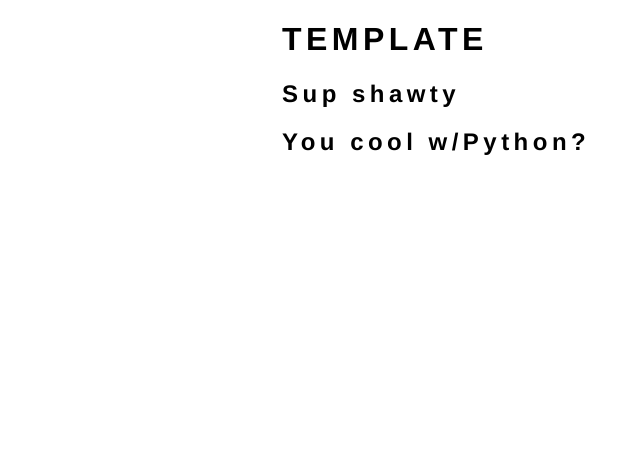
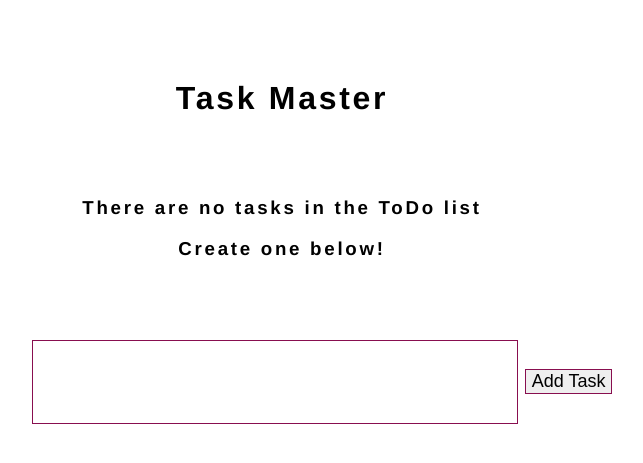
Before and after one commit to stall84/Flask_ToDo, a Flask app: page / in a window 1280 px wide. Shown: the top 463 px of the page, without its empty margins (358-1001 px from the left). Run offline with Flask 2, Linux system fonts and the light colour scheme; data that the repository does not hold is empty.

Commit message:
Completed Ver 1. Routes and logic added to app.py. sqlite db created. css styling completed. added update form page as well

```diff
--- a/app.py
+++ b/app.py
@@ -1,12 +1,96 @@
-from flask import Flask, render_template, url_for
+from flask import Flask, render_template, url_for, request, redirect
+from flask_sqlalchemy import SQLAlchemy
+from datetime import datetime
+
+###  CONFIG  ####
+#################
+app = Flask(__name__)
+app.config["SQLALCHEMY_DATABASE_URI"] = "sqlite:///test.db"
+db = SQLAlchemy(app)
+
+###  MODELS  ####
+#################
 
 
-app = Flask(__name__)
+class Todo(db.Model):
+    id = db.Column(db.Integer, primary_key=True)
+    content = db.Column(db.String(200), nullable=False)
+    date_created = db.Column(db.DateTime, default=datetime.utcnow)
+
+    def __repr__(self):
+        return "<Task %r>" % self.id
+
+###  ROUTES/CONTROLLERS  ####
+#############################
+
+# Root GET + POST
 
 
-@app.route("/")
+@app.route("/", methods=["POST", "GET"])
 def index():
-    return render_template("index.html")
+    # If post method comes through, assignt the request body portion with ID 'content' to local variable task_content
+    if request.method == "POST":
+        task_content = request.form["content"]
+        # Instantiate a new object of type Todo (modeled above).
+        # Set the new_task object of Todo type's field 'content' to incoming request content
+        new_task = Todo(content=task_content)
+        # Now push the new object/content to db in try/except block
+        try:
+            db.session.add(new_task)
+            db.session.commit()
+            return redirect("/")
+            # redirect to root route upon db commit
+        except:
+            return "There was an issue adding your task to database"
+    else:
+        # create local variable to hold query of database for all entries ordered by date created
+        tasks = Todo.query.order_by(Todo.date_created).all()
+        # return/pass that db query.all to the template
+        return render_template("index.html", tasks=tasks)
+
+# Delete route POST
+# Pass in unique pk id from todo table
+
+
+@app.route("/delete/<int:id>")
+# define a delete function for this route. pass in the todo-id coming off the route url
+def delete(id):
+    # create local variable to hold actual db entry of task to be deleted
+    # after querying db (Todo table like all here) for it. If not found: 404
+    task_to_delete = Todo.query.get_or_404(id)
+    # try/except block to handle deletion & re-render / redirect to root
+    try:
+        db.session.delete(task_to_delete)
+        db.session.commit()
+        return redirect("/")
+    except:
+        return "Error: Todo either not found or already deleted"
+
+
+# Update Route POST (Probably, technically should be PUT)
+# Again pass in unique ID of todo to be updated
+
+@app.route("/update/<int:id>", methods=["GET", "POST"])
+def update(id):
+    # create local variable to hold Todo table task object we're updating
+    task_to_update = Todo.query.get_or_404(id)
+    if request.method == "POST":
+        # IF a request comes in on the POST part of this route (If user clicks Update from Update Form)
+        # Then take the content submitted on that update form (input text) and
+        # set it equal to the Content field of the Todo-table object
+        # we queried for and set above (task_to_update).
+        task_to_update.content = request.form["content"]
+
+        try:
+            # No need to add since we're setting/assigning the content field of the Todo object/entry directly
+            # Just commit new object to db. This does a liiiitle magic because we don't have to specify
+            # the object being commited.. It must just keep track on its own
+            db.session.commit()
+            return redirect("/")
+        except:
+            return "Error Updating database todo task"
+    else:
+        return render_template("update.html", task=task_to_update)
 
 
 if __name__ == "__main__":
--- a/static/css/main.css
+++ b/static/css/main.css
@@ -1,13 +1,57 @@
 body {
   margin: 1em;
   font-family: "Franklin Gothic Medium", "Arial Narrow", Arial, sans-serif;
-  letter-spacing: 0.28em;
+  letter-spacing: 0.17em;
+}
+
+.content {
+  margin: 5em 3em 5em 3em;
 }
 
 header {
-  margin-left: 50%;
+  text-align: center;
 }
 
-#main-body-1 {
-  margin-left: 50%;
+#null-display {
+  margin-top: 5rem;
+  text-align: center;
 }
+
+table,
+td,
+th {
+  border: 1.1px solid #880e4f;
+}
+
+table {
+  border-collapse: collapse;
+  box-shadow: 1px 2px 2px rgba(0, 0, 0, 0.4);
+  width: 100%;
+}
+
+th {
+  box-shadow: 1px 1px 2px rgba(0, 0, 0, 0.5);
+  height: 30px;
+  padding: 3px;
+}
+
+td {
+  text-align: center;
+  padding: 5px;
+}
+
+.form {
+  text-align: center;
+  margin: 5em 5em 5em 5em;
+  padding-left: 5em;
+}
+
+input {
+  font-size: large;
+  border: 1.5px solid #880e4f;
+}
+
+#content {
+  height: 5rem;
+  width: 30rem;
+}
--- a/templates/index.html
+++ b/templates/index.html
@@ -2,17 +2,48 @@
 
 
 {% block head %}
-
+    <title>Task Master</title>
 {% endblock %}
 
 
 
 {% block body %}
-    <header>
-        <h1>TEMPLATE</h1>
-    </header>
-        <div id="main-body-1">
-            <h2>Sup shawty</h2>
-            <h2>You cool w/Python?</h2>
+    <div class="content">
+        <header>
+            <h1>Task Master</h1>
+        </header>
+
+        {% if tasks|length < 1 %}
+            <div id="null-display">
+                <h3>There are no tasks in the ToDo list</h3>
+                <h3>Create one below!</h3>
+            </div>
+        {% else %}
+        <table>
+            <tr>
+                <th>Task</th>
+                <th>Added</th>
+                <th>Actions</th>
+            </tr>
+            {% for task in tasks %}
+            <tr id="{{ task.id }}">
+                <td>{{ task.content }}</td>
+                <td>{{ task.date_created.date() }}</td>
+                <td>
+                    <a href="/delete/{{ task.id }}">Delete</a>
+                    <br>
+                    <a href="/update/{{ task.id }}">Update</a>
+                </td>
+            </tr>
+            {% endfor %}
+        </table>
+        {% endif %}
+        <div class="form">
+            <form action="/" method="POST">
+                <input type="text" name="content" id="content">
+                <input type="submit" value="Add Task">
+            </form>
         </div>
+
+    </div>
 {% endblock %}
```
Also changed, not shown: templates/update.html (added, +25 -0 lines), test.db (added).
